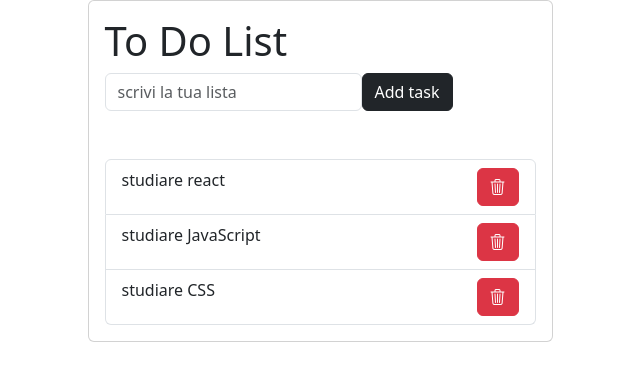
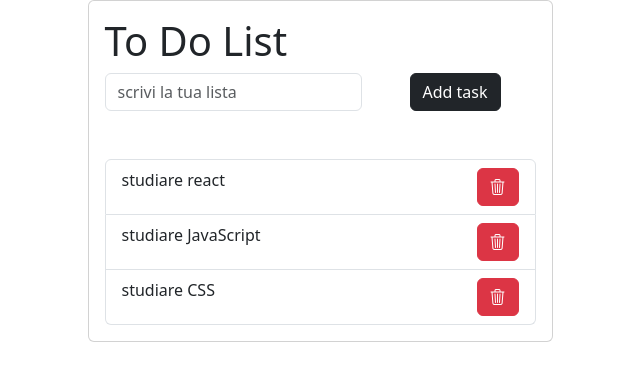
Before and after one commit to veronicacrisafi/react-form, a React (Vite) app: page / in a window 1280 px wide. Shown: the top 380 px of the page, without its empty margins (320-960 px from the left). Built offline with nearby package versions, Linux system fonts and the light colour scheme.

Commit message:
usato filter nella function handleClick e funzione di call back nel button per rimuovere un elemento delle tasks

```diff
--- a/src/App.jsx
+++ b/src/App.jsx
@@ -7,13 +7,15 @@ function App() {
 
   function handleSubmit(e) {
     e.preventDefault()
-    console.log('prova del submit');
-    console.log(list);
-
     setTasks([...tasks, list]);
     setList('')
   }
 
+  function handleClick(i) {
+    const taskFiltrate = tasks.filter((task, index) => index != i)
+    setTasks(taskFiltrate)
+
+  }
 
 
   return (
@@ -26,7 +28,7 @@ function App() {
               <div>
                 <input className='form-control' type="text" value={list} onChange={(e) => setList(e.target.value)} placeholder='scrivi la tua lista' />
               </div>
-              <button className='btn btn-dark' type='submit'>Add task</button>
+              <button className='btn btn-dark ms-5' type='submit'>Add task</button>
             </form>
             <ul className='list-group mt-5'>
               {tasks.map((task, i) => {
@@ -35,7 +37,7 @@ function App() {
                     <span>
                       {task}
                     </span>
-                    <button className='btn btn-danger'>
+                    <button className='btn btn-danger' onClick={() => handleClick(i)}>
                       <i className="bi bi-trash3"></i>
                     </button>
                   </li>
@@ -44,7 +46,7 @@ function App() {
             </ul>
           </div>
         </div>
-      </div>
+      </div >
     </>
   )
 }
```
